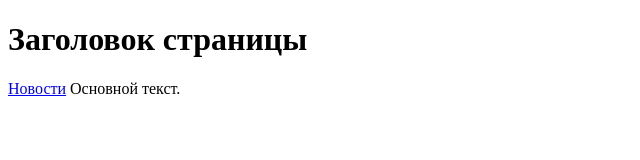
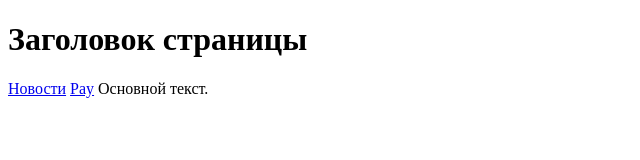
Before and after one commit to DmitryAlekseyev1981/Web-project, a plain HTML site: page index.html in a window 1280 px wide. Shown: the full height of the page, 0-640 px from the left. Drawn offline with Linux system fonts and the light colour scheme.

Commit message:
Pay button

```diff
--- a/index.html
+++ b/index.html
@@ -7,7 +7,8 @@
 </head>
 <body>
 <h1>Заголовок страницы</h1>
-<a href="news.html">Новости<a>
+<a href="news.html">Новости</a>
+<a href="payment.html">Pay</a>
 Основной текст.
 </body>
 </html>
```
Also changed, not shown: payment.html (+1 -0 lines).
